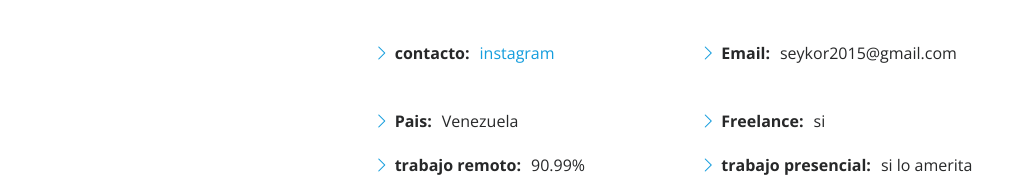
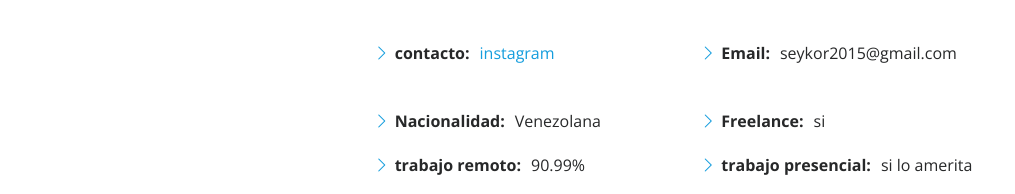
Before and after one commit to renypalencia/Portafolio, a plain HTML site: page index.html in a window 1280 px wide. Shown: the part 1476-1670 px from the top of the page, without its empty margins (265-1280 px from the left). Drawn offline with nearby package versions, Linux system fonts and the light colour scheme.

```diff
--- a/index.html
+++ b/index.html
@@ -133,7 +133,7 @@
                   <li><i class="bi bi-chevron-right"></i> <strong>contacto:</strong> <span><a
                         href="https://www.instagram.com/seykoroficial/" target="_blank">instagram</a></span></li>
                   <br>
-                  <li><i class="bi bi-chevron-right"></i> <strong>Pais:</strong> <span>Venezuela</span></li>
+                  <li><i class="bi bi-chevron-right"></i> <strong>Nacionalidad:</strong> <span>Venezolana</span></li>
                   <li><i class="bi bi-chevron-right"></i> <strong>trabajo remoto:</strong> <span>90.99%</span></li>
                 </ul>
               </div>
```
Also changed, not shown: assets/img/favicon.png, 3 other files.
